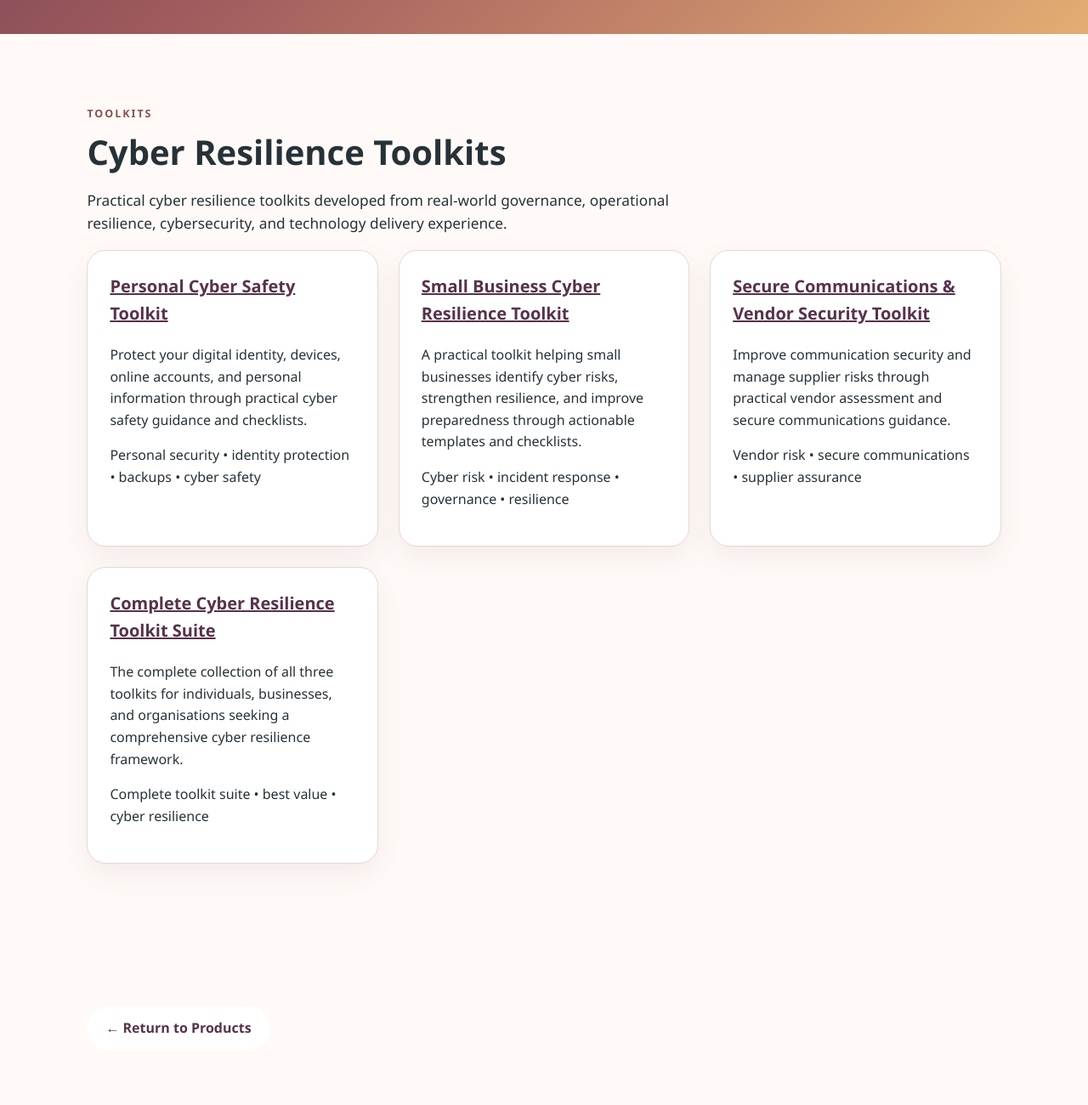
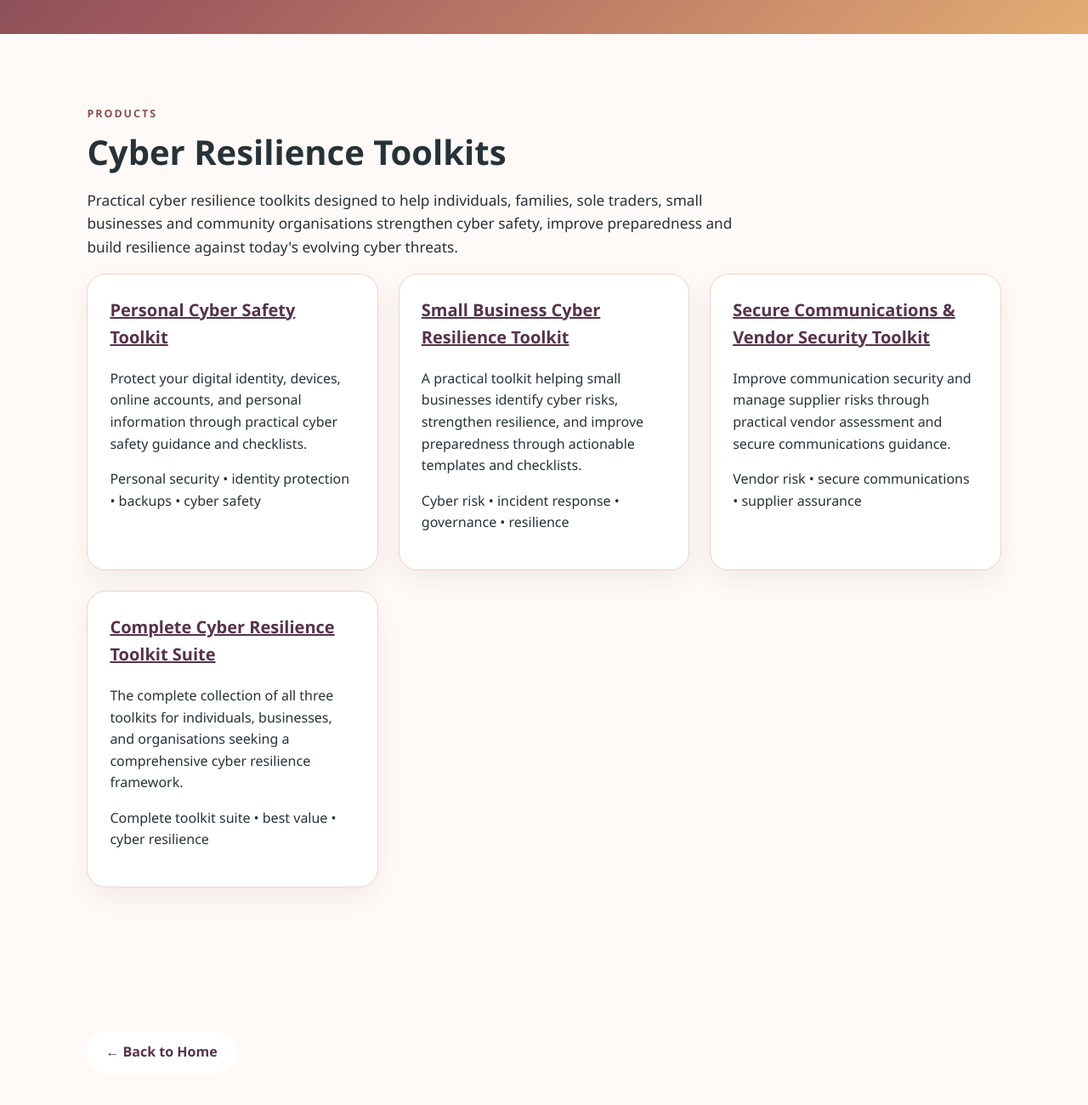
Before and after one commit to Thia2020/github.io, a plain HTML site: page cyber-toolkits.html in a window 1280 px wide. Shown: the part 680-1980 px from the top of the page at 85% size. Drawn offline with Linux system fonts and the light colour scheme.

Commit message:
Update cyber-toolkits.html

```diff
--- a/cyber-toolkits.html
+++ b/cyber-toolkits.html
@@ -38,11 +38,12 @@
 <main>
 
 <section class="section" id="toolkits">
-  <p class="eyebrow">Toolkits</p>
+  <p class="eyebrow">Products</p>
   <h2>Cyber Resilience Toolkits</h2>
   <p class="section-intro">
-    Practical cyber resilience toolkits developed from real-world governance,
-    operational resilience, cybersecurity, and technology delivery experience.
+    Practical cyber resilience toolkits designed to help individuals, families, sole traders,
+    small businesses and community organisations strengthen cyber safety, improve preparedness
+    and build resilience against today's evolving cyber threats.
   </p>
 
   <div class="cards">
@@ -93,7 +94,7 @@
 <section class="section">
 
     <a class="button primary" href="index.html#products">
-        ← Return to Products
+        ← Back to Home
     </a>
 
 </section>
```
